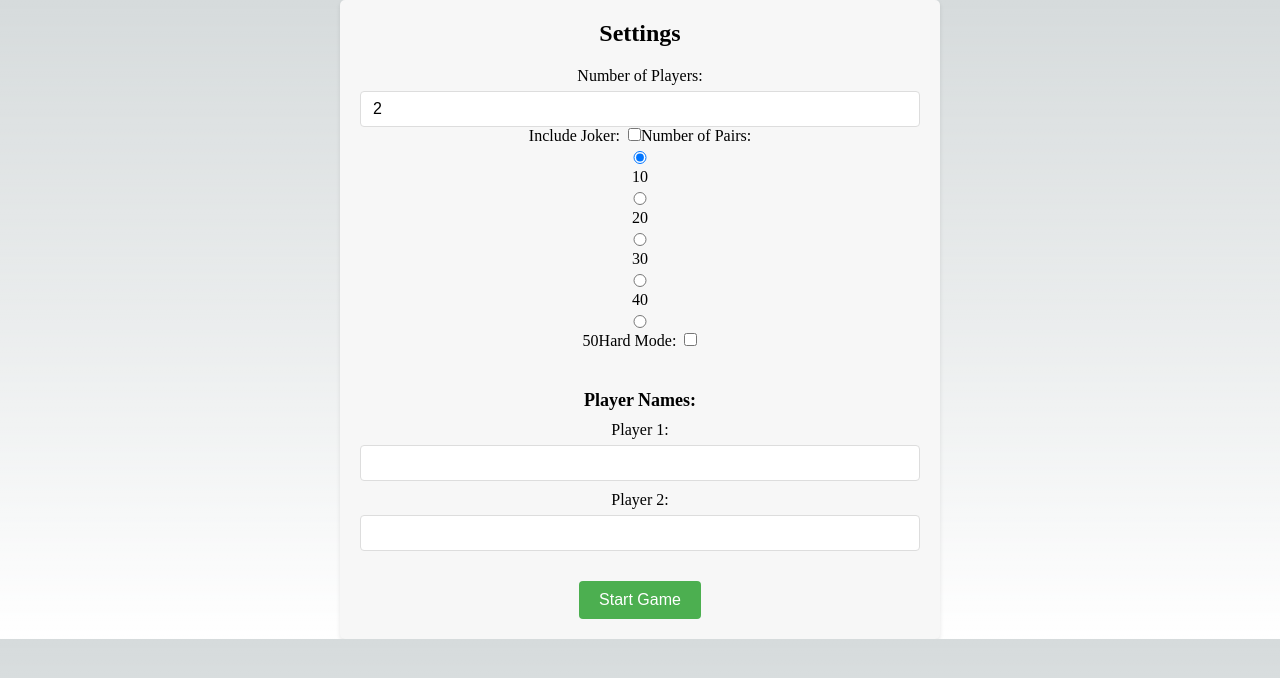
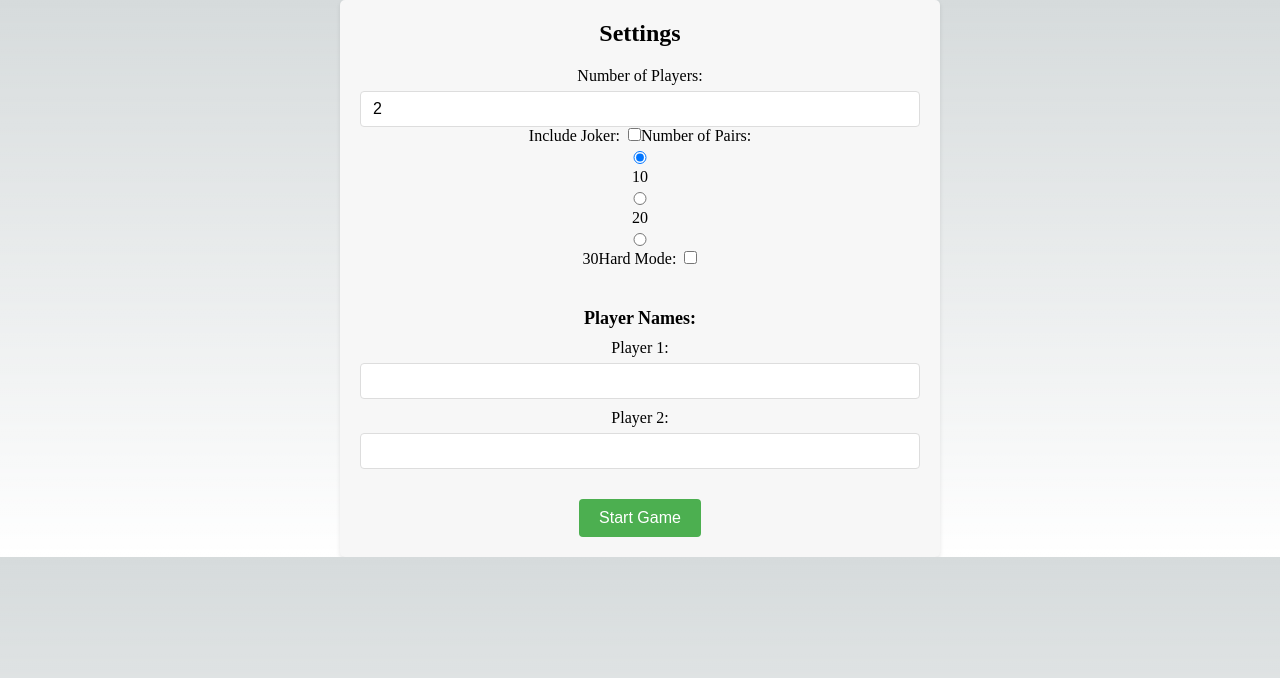
Before and after one commit to kobanagc/concentration-app, a Next.js app in the folder src/: page /config in a window 1280 px wide. Shown: the top 678 px of the page. Built offline with nearby package versions, Linux system fonts and the light colour scheme.

Commit message:
👔 shorten numPairs

```diff
--- a/src/pages/config.tsx
+++ b/src/pages/config.tsx
@@ -12,7 +12,7 @@ const Config = () => {
   const [isPlayerShuffleModalOpen, setIsPlayerShuffleModalOpen] = useState<boolean>(false);
   const [isPlayerOrderRandom, setIsPlayerOrderRandom] = useState<boolean>(false);
   const router = useRouter();
-  const numPairsOptions = [10, 20, 30, 40, 50];
+  const numPairsOptions = [10, 20, 30]; // 50までは画像あり
 
   const handleNumPlayersChange = (event: React.ChangeEvent<HTMLInputElement>) => {
     const value = parseInt(event.target.value);
```
